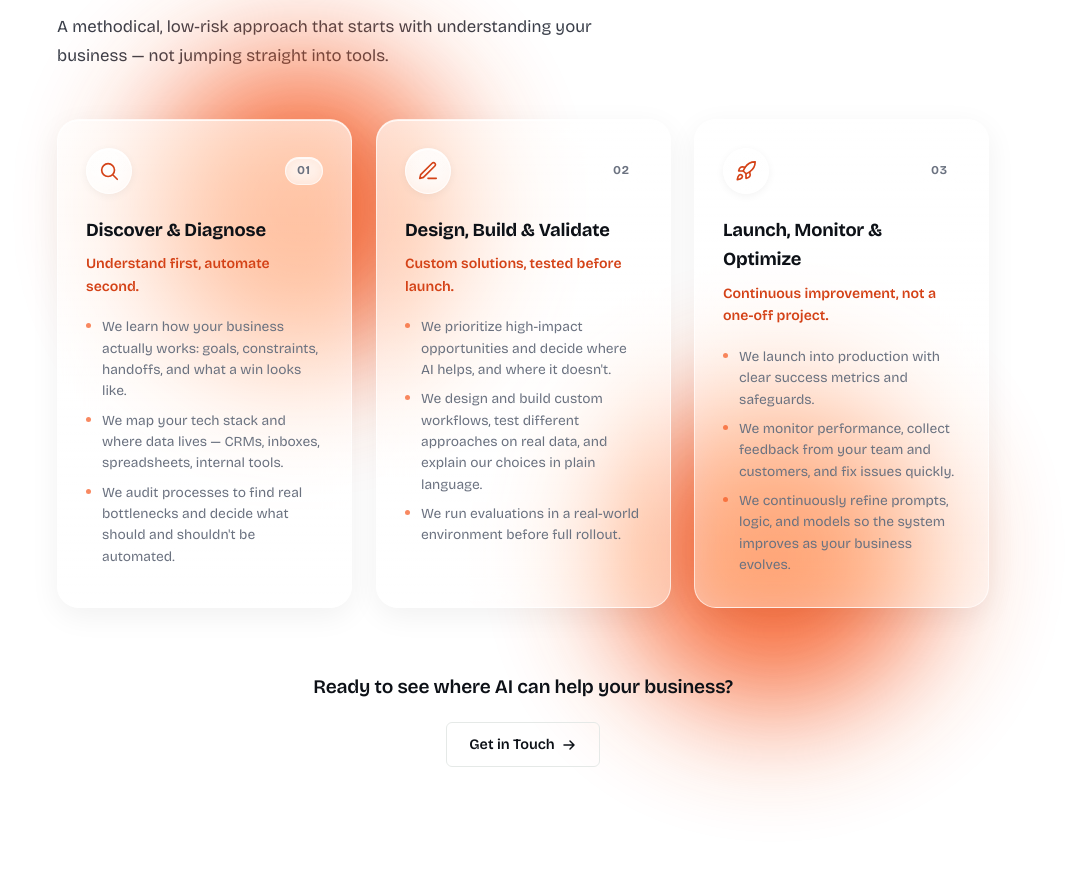
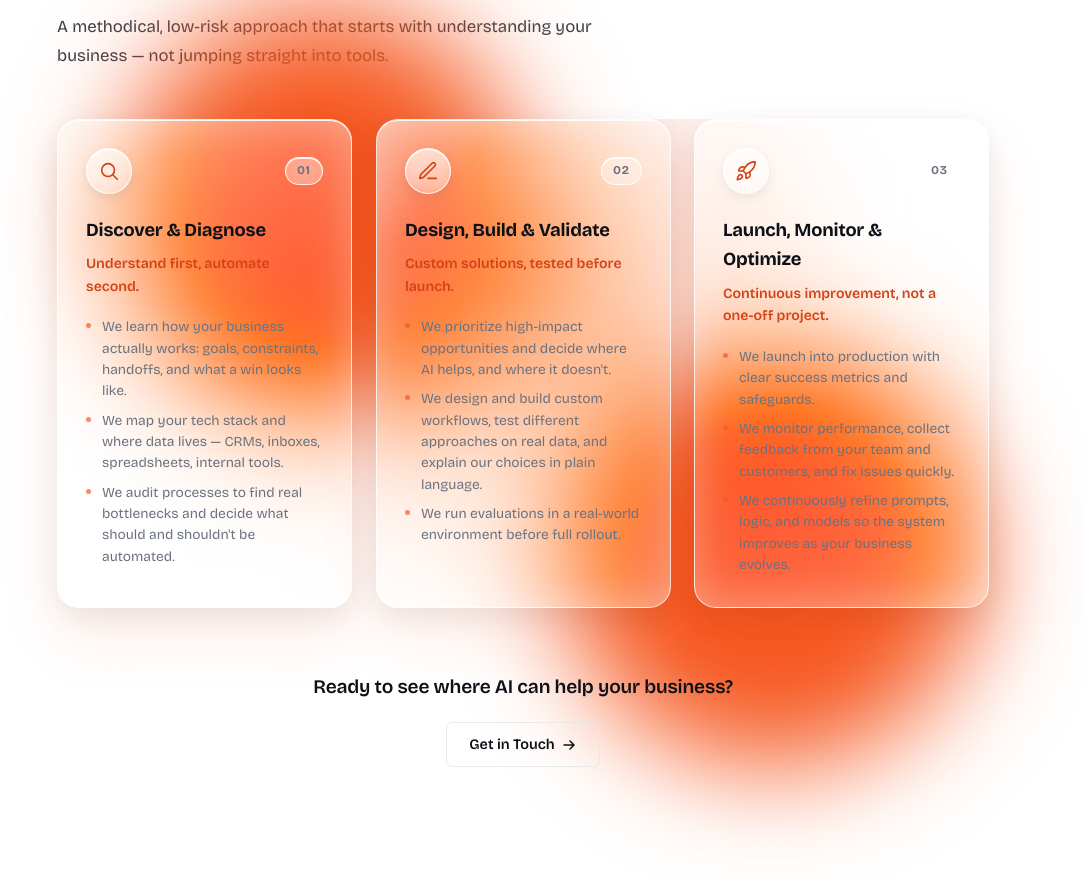
Before and after one commit to darshit-saluja/archon-ai, a plain HTML site: page index.html in a window 1280 px wide. Shown: the part 1009-1890 px from the top of the page, without its empty margins (117-1201 px from the left). Drawn offline with nearby package versions, Linux system fonts and the light colour scheme; a script that the page names is missing.

Commit message:
Intensify liquid glass effect on process cards
Stronger blur/saturation, more transparent glass, a permanent
top-left glare, brighter rim highlight on hover, and a center color
blob so the middle card catches as much orange as its neighbors.

Co-Authored-By: Claude Sonnet 5 <noreply@anthropic.com>

```diff
--- a/index.html
+++ b/index.html
@@ -309,26 +309,37 @@
       position: absolute;
       z-index: -1;
       border-radius: 50%;
-      filter: blur(55px);
-      opacity: 0.9;
+      filter: blur(45px);
+      opacity: 1;
       animation: glass-drift 16s ease-in-out infinite;
     }
 
     .process-cards::before {
-      width: 360px;
-      height: 360px;
-      top: -110px;
-      left: 4%;
-      background: radial-gradient(circle, var(--accent) 0%, var(--accent) 35%, transparent 72%);
+      width: 440px;
+      height: 440px;
+      top: -150px;
+      left: 2%;
+      background: radial-gradient(circle, var(--accent) 0%, var(--accent) 45%, transparent 75%);
     }
 
     .process-cards::after {
-      width: 400px;
-      height: 400px;
-      bottom: -140px;
-      right: 2%;
-      background: radial-gradient(circle, var(--accent) 0%, var(--accent) 35%, transparent 72%);
+      width: 480px;
+      height: 480px;
+      bottom: -190px;
+      right: -2%;
+      background: radial-gradient(circle, var(--accent) 0%, var(--accent) 45%, transparent 75%);
       animation-delay: -8s;
+    }
+
+    /* Center blob so the middle card catches as much color as its neighbors.
+       Gradual stops stand in for blur — an actual filter here would blur card content too. */
+    .process-cards {
+      background-image: radial-gradient(circle at 50% 32%,
+          rgba(246, 87, 31, 0.5) 0%,
+          rgba(246, 87, 31, 0.28) 18%,
+          rgba(246, 87, 31, 0.12) 34%,
+          transparent 62%);
+      background-repeat: no-repeat;
     }
 
     @keyframes glass-drift {
@@ -344,7 +355,7 @@
     }
 
     .process-card {
-      border: 1px solid rgba(255, 255, 255, 0.6);
+      border: 1.5px solid rgba(255, 255, 255, 0.8);
       border-radius: 22px;
       padding: 28px 28px 32px;
       display: flex;
@@ -352,16 +363,31 @@
       gap: 0;
       position: relative;
       overflow: hidden;
-      background: linear-gradient(rgba(255, 255, 255, 0.68), rgba(255, 255, 255, 0.45));
-      -webkit-backdrop-filter: blur(20px) saturate(180%);
-      backdrop-filter: blur(20px) saturate(180%);
+      background: linear-gradient(160deg, rgba(255, 255, 255, 0.42), rgba(255, 255, 255, 0.14) 55%, rgba(255, 255, 255, 0.3));
+      -webkit-backdrop-filter: blur(32px) saturate(220%);
+      backdrop-filter: blur(32px) saturate(220%);
       box-shadow:
-        0 8px 30px rgba(13, 17, 23, 0.06),
-        inset 0 1px 0 rgba(255, 255, 255, 0.8);
+        0 8px 30px rgba(13, 17, 23, 0.08),
+        0 30px 60px rgba(246, 87, 31, 0.1),
+        inset 0 1px 0 rgba(255, 255, 255, 0.95),
+        inset 0 0 40px rgba(255, 255, 255, 0.25);
       transition: box-shadow 0.35s cubic-bezier(0.22, 1, 0.36, 1),
         transform 0.35s cubic-bezier(0.22, 1, 0.36, 1),
         background 0.35s ease,
         border-color 0.35s ease;
+    }
+
+    /* Permanent glass glare in the top-left corner — visible even at rest */
+    .process-card::before {
+      content: '';
+      position: absolute;
+      top: -30%;
+      left: -20%;
+      width: 70%;
+      height: 60%;
+      background: radial-gradient(ellipse at top left, rgba(255, 255, 255, 0.65), transparent 70%);
+      pointer-events: none;
+      mix-blend-mode: overlay;
     }
 
     /* Specular sheen sweeping across the glass on hover — stand-in for .glassEffect(.interactive()) */
@@ -370,27 +396,31 @@
       position: absolute;
       inset: 0;
       background: linear-gradient(115deg,
-          transparent 30%,
-          rgba(255, 255, 255, 0.55) 46%,
-          rgba(255, 255, 255, 0.55) 54%,
-          transparent 70%);
-      transform: translateX(-120%);
-      transition: transform 0.7s cubic-bezier(0.22, 1, 0.36, 1);
+          transparent 25%,
+          rgba(255, 255, 255, 0.75) 46%,
+          rgba(255, 255, 255, 0.75) 54%,
+          transparent 75%);
+      transform: translateX(-130%);
+      transition: transform 0.75s cubic-bezier(0.22, 1, 0.36, 1);
       pointer-events: none;
     }
 
     .process-card:hover {
       box-shadow:
-        0 16px 40px rgba(13, 17, 23, 0.12),
-        0 0 0 1px rgba(246, 87, 31, 0.12),
-        inset 0 1px 0 rgba(255, 255, 255, 0.9);
-      transform: translateY(-4px) scale(1.012);
-      border-color: rgba(255, 255, 255, 0.85);
-      background: linear-gradient(rgba(255, 255, 255, 0.78), rgba(255, 255, 255, 0.55));
+        0 20px 50px rgba(13, 17, 23, 0.14),
+        0 0 0 1px rgba(246, 87, 31, 0.22),
+        0 30px 70px rgba(246, 87, 31, 0.18),
+        inset 0 1px 0 rgba(255, 255, 255, 1),
+        inset 0 0 50px rgba(255, 255, 255, 0.35);
+      transform: translateY(-6px) scale(1.02);
+      border-color: rgba(255, 255, 255, 1);
+      background: linear-gradient(160deg, rgba(255, 255, 255, 0.55), rgba(255, 255, 255, 0.2) 55%, rgba(255, 255, 255, 0.4));
+      -webkit-backdrop-filter: blur(38px) saturate(240%);
+      backdrop-filter: blur(38px) saturate(240%);
     }
 
     .process-card:hover::after {
-      transform: translateX(120%);
+      transform: translateX(130%);
     }
 
     /* Top row: icon left, number right */
@@ -405,11 +435,11 @@
       width: 46px;
       height: 46px;
       border-radius: 50%;
-      border: 1px solid rgba(255, 255, 255, 0.7);
-      background: linear-gradient(rgba(255, 255, 255, 0.75), rgba(255, 255, 255, 0.4));
-      -webkit-backdrop-filter: blur(10px) saturate(160%);
-      backdrop-filter: blur(10px) saturate(160%);
-      box-shadow: inset 0 1px 0 rgba(255, 255, 255, 0.9), 0 2px 8px rgba(13, 17, 23, 0.05);
+      border: 1.5px solid rgba(255, 255, 255, 0.85);
+      background: linear-gradient(rgba(255, 255, 255, 0.55), rgba(255, 255, 255, 0.2));
+      -webkit-backdrop-filter: blur(16px) saturate(220%);
+      backdrop-filter: blur(16px) saturate(220%);
+      box-shadow: inset 0 1px 0 rgba(255, 255, 255, 1), 0 4px 12px rgba(13, 17, 23, 0.08);
       display: flex;
       align-items: center;
       justify-content: center;
@@ -432,13 +462,13 @@
       font-weight: 700;
       color: var(--ink-3);
       letter-spacing: 0.06em;
-      border: 1px solid rgba(255, 255, 255, 0.7);
+      border: 1.5px solid rgba(255, 255, 255, 0.85);
       border-radius: 100px;
       padding: 3px 11px;
-      background: rgba(255, 255, 255, 0.4);
-      -webkit-backdrop-filter: blur(8px);
-      backdrop-filter: blur(8px);
-      box-shadow: inset 0 1px 0 rgba(255, 255, 255, 0.8);
+      background: rgba(255, 255, 255, 0.25);
+      -webkit-backdrop-filter: blur(14px) saturate(200%);
+      backdrop-filter: blur(14px) saturate(200%);
+      box-shadow: inset 0 1px 0 rgba(255, 255, 255, 0.95);
     }
 
     .card-title {
```
